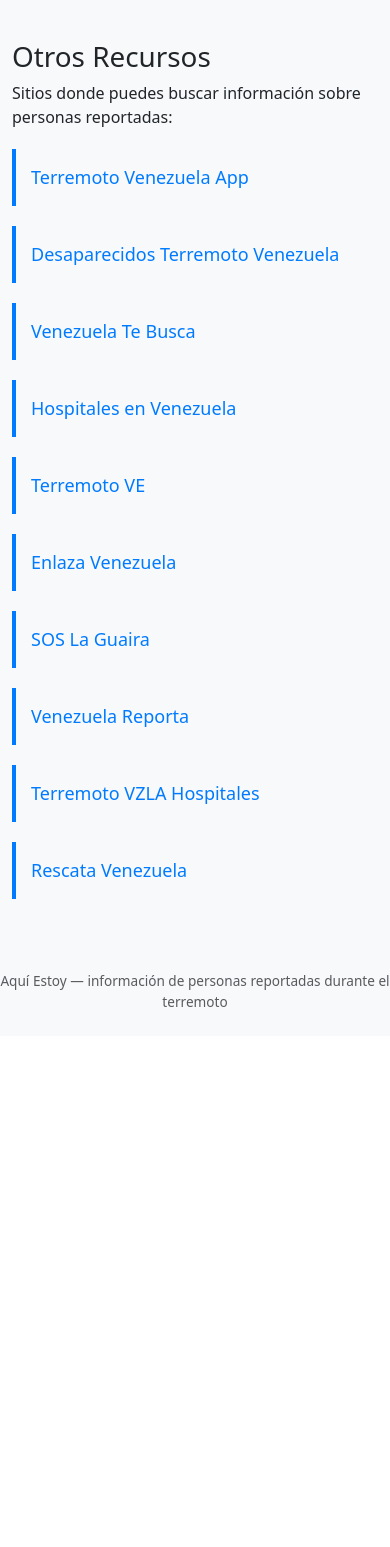
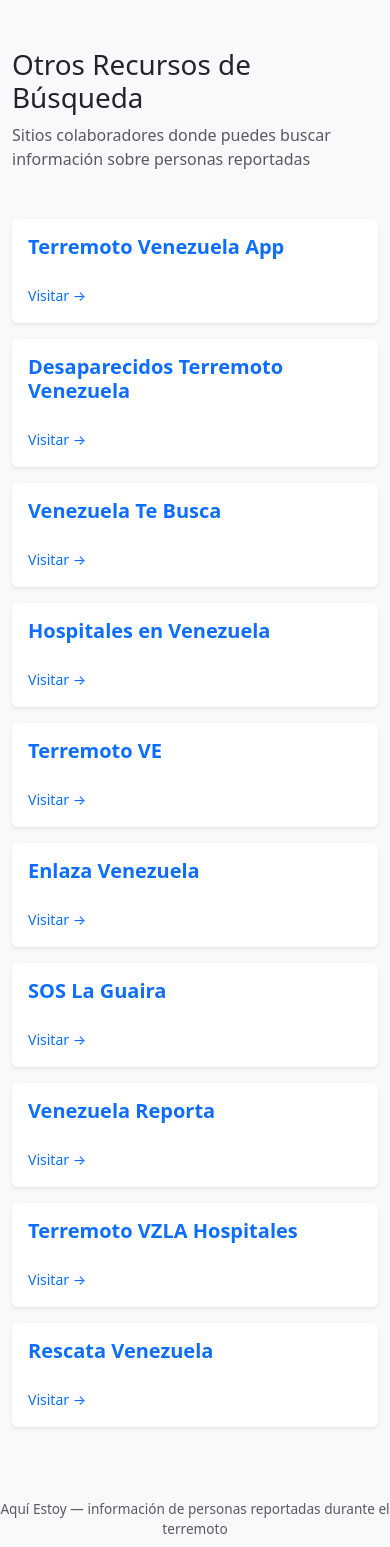
Before and after one commit to rypptc/aquiestoy, a Flask app: page /recursos in a window 390 px wide. Shown: the part 56-1603 px from the top of the page. Before the commit the page ends 1063 px from the top, so only its background shows below. Run offline with Flask 3, Linux system fonts and the light colour scheme.

Commit message:
Redesign recursos page with card layout
- Grid of cards (3 columns on desktop, responsive)
- Better visual hierarchy
- More user-friendly design

Co-Authored-By: Claude Haiku 4.5 <noreply@anthropic.com>

```diff
--- a/templates/recursos.html
+++ b/templates/recursos.html
@@ -1,21 +1,30 @@
 {% extends "base.html" %}
 
 {% block content %}
-<div class="container" style="max-width: 800px; margin: 40px auto;">
-  <h1>Otros Recursos</h1>
-  <p>Sitios donde puedes buscar información sobre personas reportadas:</p>
+<div class="container mt-5 mb-5">
+  <div class="mb-5">
+    <h1 class="mb-2">Otros Recursos de Búsqueda</h1>
+    <p class="text-muted">Sitios colaboradores donde puedes buscar información sobre personas reportadas</p>
+  </div>
 
-  <ul style="list-style: none; padding: 0;">
+  <div class="row g-3">
     {% for recurso in recursos %}
-    <li style="margin: 20px 0; padding: 15px; border-left: 4px solid #007bff;">
-      <a href="{{ recurso.url }}" target="_blank" style="font-size: 18px; text-decoration: none; color: #007bff;">
-        {{ recurso.nombre }}
+    <div class="col-md-6 col-lg-4">
+      <a href="{{ recurso.url }}" target="_blank" class="text-decoration-none h-100">
+        <div class="card h-100 shadow-sm" style="border: none; transition: transform 0.2s;">
+          <div class="card-body d-flex flex-column">
+            <h5 class="card-title fw-bold text-primary mb-2">{{ recurso.nombre }}</h5>
+            {% if recurso.descripcion %}
+              <p class="card-text small text-muted flex-grow-1">{{ recurso.descripcion }}</p>
+            {% endif %}
+            <div class="mt-3">
+              <small class="text-primary fw-500">Visitar →</small>
+            </div>
+          </div>
+        </div>
       </a>
-      {% if recurso.descripcion %}
-        <p style="margin: 5px 0; color: #666; font-size: 14px;">{{ recurso.descripcion }}</p>
-      {% endif %}
-    </li>
+    </div>
     {% endfor %}
-  </ul>
+  </div>
 </div>
 {% endblock %}
```
